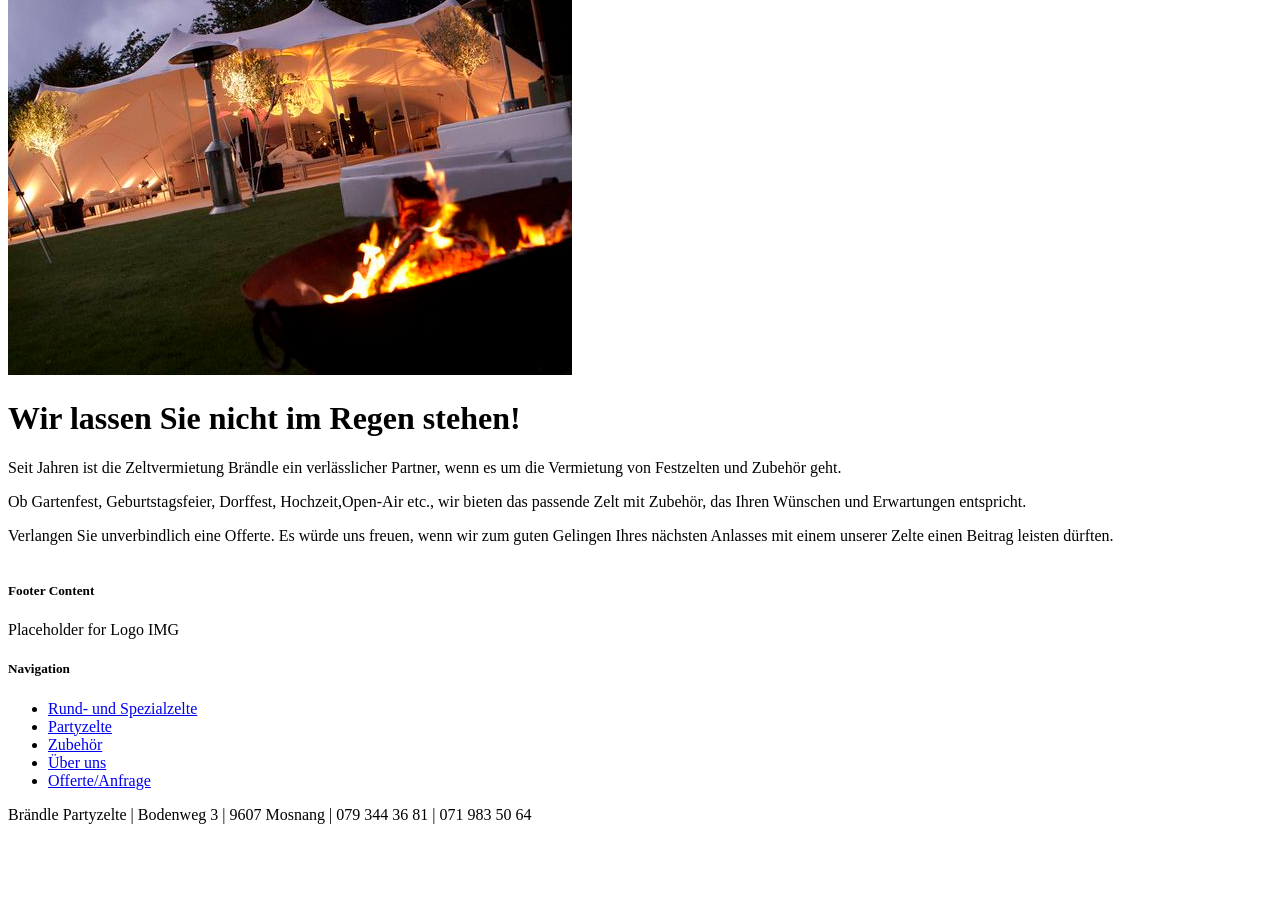
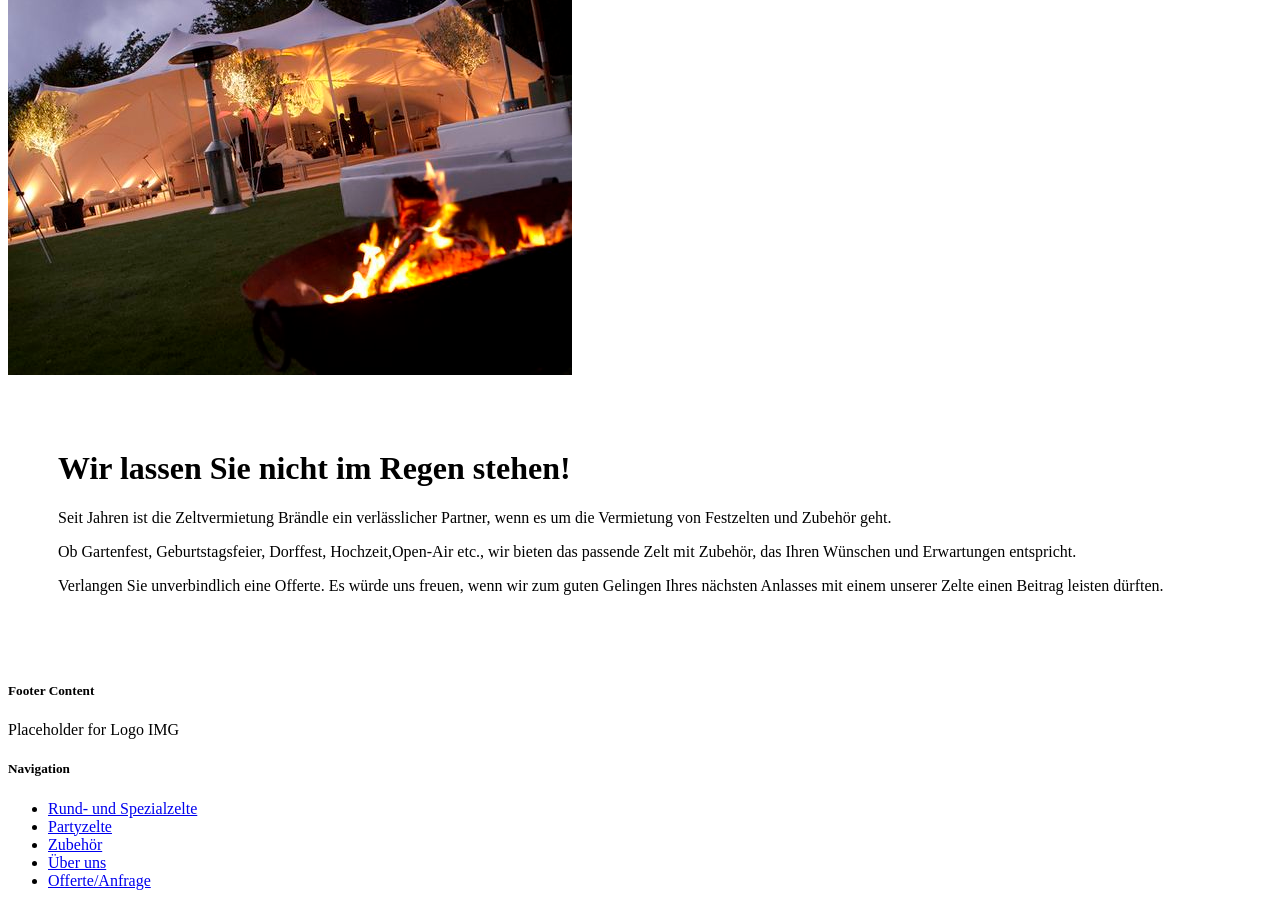
Before and after one commit to EliasKeller/BraendlePartyZelt, a Django app: page / in a window 1280 px wide. Shown: the part 331-1232 px from the top of the page. Before the commit the page ends 1155 px from the top, so only its background shows below. Run offline with Django 3.2, Linux system fonts and the light colour scheme; some libraries are stand-ins or nearby versions.

Commit message:
feat: added padding to main (default padding)

```diff
--- a/tent/static/tent/style.css
+++ b/tent/static/tent/style.css
@@ -6,6 +6,7 @@ body {
 
 main {
     flex: 1 0 auto;
+    padding: 50px
 }
 
 
```
